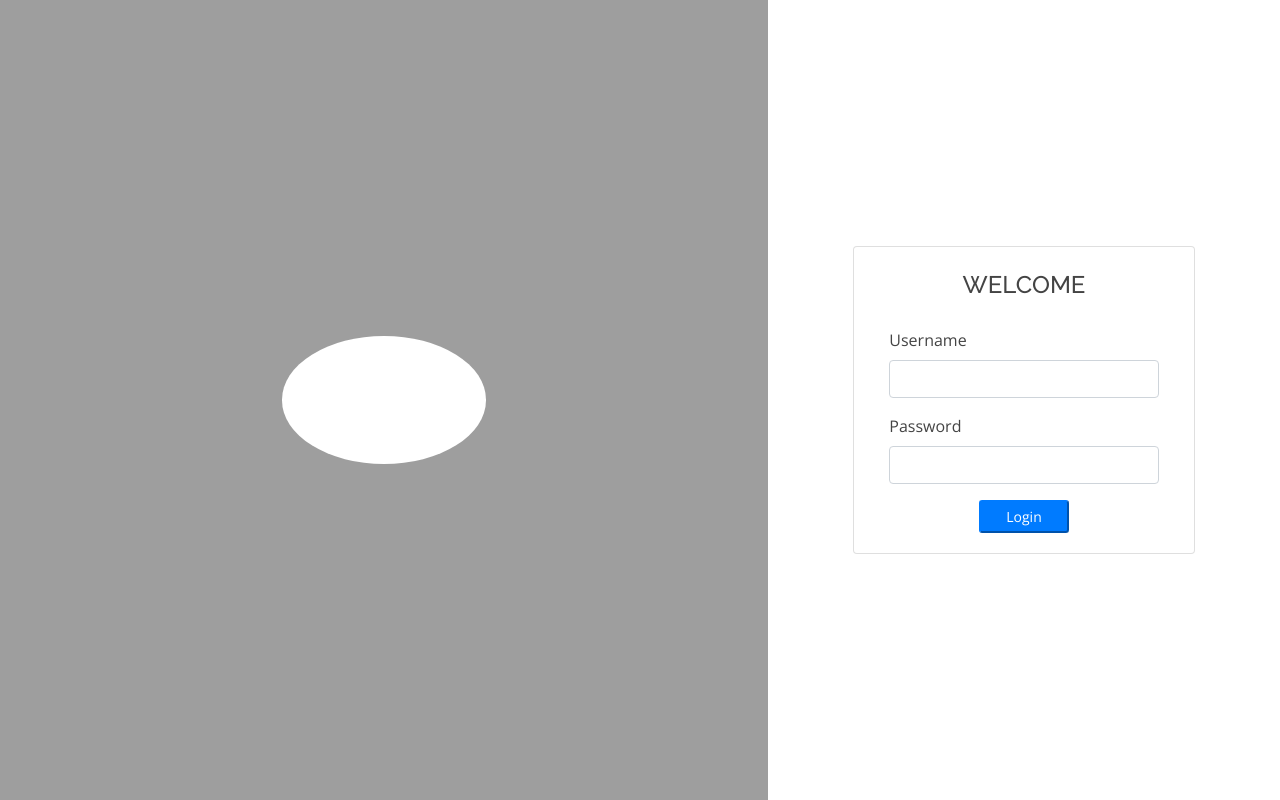
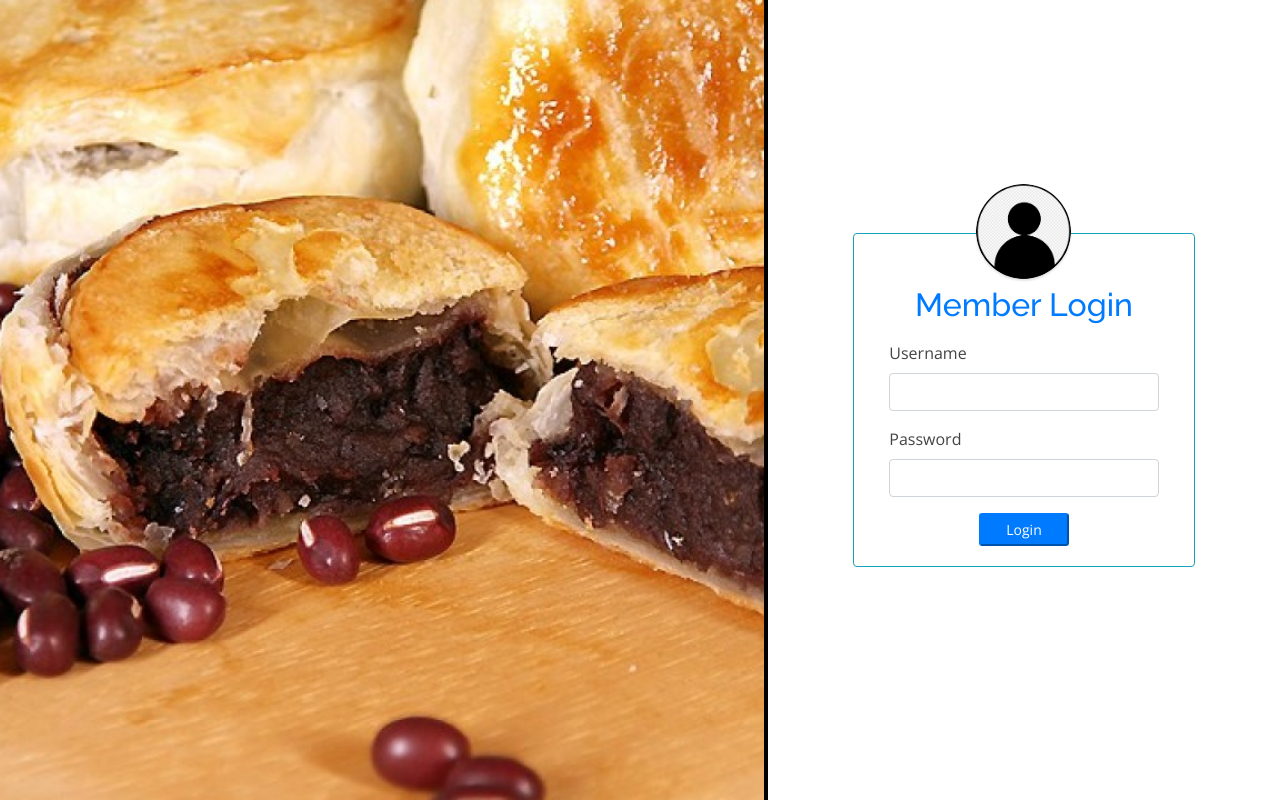
Before and after one commit to liebeGOTT01/guidedStudy_grp3A, a PHP site: page /login.php in a window 1280 px wide. Run offline with PHP 8.4, Linux system fonts and the light colour scheme; data comes from the database, SQL or seed files in the repository; some libraries are stand-ins or nearby versions.

Commit message:
changes commit in the login form

```diff
--- a/login.php
+++ b/login.php
@@ -27,8 +27,7 @@ $query = $conn->query("SELECT * FROM system_settings limit 1")->fetch_array();
 	body{
 		width: 100%;
 	    height: calc(100%);
-	    /*background: #007bff;*/
-	}
+		}
 	main#main{
 		width:100%;
 		height: calc(100%);
@@ -51,9 +50,17 @@ $query = $conn->query("SELECT * FROM system_settings limit 1")->fetch_array();
 		background:#00000061;
 		display: flex;
 		align-items: center;
+		background-image: url('img/h1.jpg');
+		background-position:center;
+		background-size:cover;
+		background-repeat:no-repeat;
+		border-right:4px solid black;
+
 	}
+
 	#login-right .card{
-		margin: auto
+		margin: auto;
+
 	}
 	.logo {
     margin: auto;
@@ -63,24 +70,38 @@ $query = $conn->query("SELECT * FROM system_settings limit 1")->fetch_array();
     border-radius: 50% 50%;
     color: #000000b3;
 }
+
+#login-form .avatar img {
+	position: absolute;
+	margin: 0 auto;
+	left: 0;
+	right: 0;
+	top: -50px;
+	width: 95px;
+	height: 95px;
+	border-radius: 50%;
+	z-index: 9;
+	padding: 0;
+	box-shadow: 0px 2px 2px rgba(0, 0, 0, 0.1);
+}
 </style>
 
 <body>
 
 
-  <main id="main" class=" bg-dark">
+  <main id="main" class="bg-dark">
   		<div id="login-left">
-  			<div class="logo">
-			  <i class="fas fa-coins"></i>
-  			</div>
   		</div>
   		<div id="login-right">
-
-  			<div class="card col-md-8"><br>
-			  <center><h4>WELCOME</h4></center>
+  			<div class="card col-md-8 border border-info"><br>
   				<div class="card-body">
-
-  					<form id="login-form" >
+  					<form id="login-form">
+					  <div class="form-group">
+					  <div class="avatar">
+						<img src="img/admin.png" alt="Avatar" style="">
+					</div>
+					<h2 class="text-center mt-2 text-primary">Member Login</h2>
+					  </div>
   						<div class="form-group">
   							<label for="username" class="control-label">Username</label>
   							<input type="text" id="username" name="username" class="form-control">
```
Also changed, not shown: img/admin.png (added), img/doll.png (added), img/h1.jpg (added).
